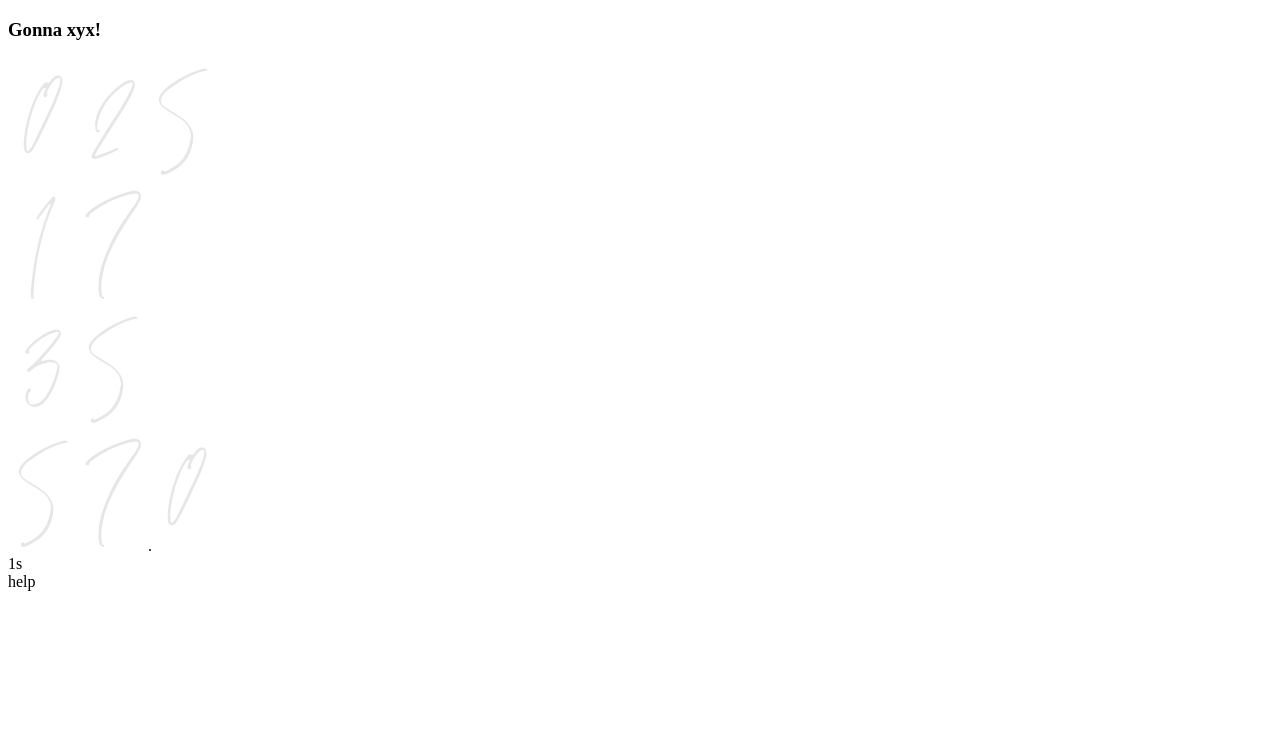
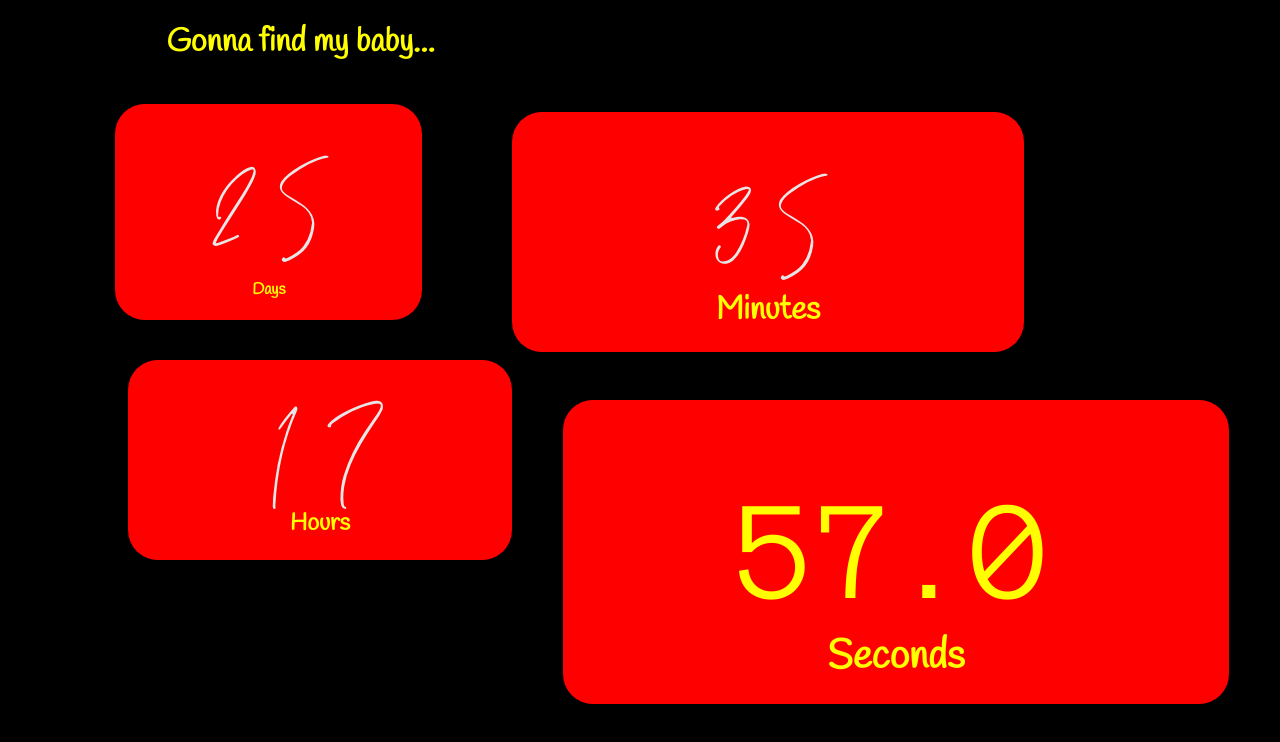
Before and after one commit to merrellkd/countdown-clock, a website: page index.html in a window 1280 px wide. Drawn offline with Linux system fonts and the light colour scheme.

Commit message:
gonna find my baby

```diff
--- a/index.html
+++ b/index.html
@@ -6,19 +6,35 @@
   <title>Countdown Clock</title>
 
   <head>
-    <!-- <link rel="stylesheet" type="text/css" href="styles.css" /> -->
+    <link rel="preconnect" href="https://fonts.googleapis.com">
+    <link rel="preconnect" href="https://fonts.gstatic.com" crossorigin>
+    <link href="https://fonts.googleapis.com/css2?family=Anonymous+Pro:wght@400;700&family=Handlee&display=swap" rel="stylesheet">
+     <link rel="stylesheet" type="text/css" href="styles.css" />
   </head>
 
 <body>
-  <h3>Gonna xyx!</h3>
-  <div id="days">d</div>
-  <div id="hours">h</div>
-  <div id="minutes">m</div>
-  <div id="sec">s</div>
-  <div id="tenths">1s</div>
+<h1 class="gonna">Gonna find my baby...</h1>
+<div class="container">
+  <div class="days square">
+    <div id="days">26</div>
+    <h1>Days</h1>
+  </div>
+  <div class="hours square">
+    <div id="hours">19</div>
+    <h1>Hours</h1>
+  </div>
+  <div class="minutes square">
+    <div id="minutes">56</div>
 
-
-  <div id="dummy">help</div>
+    <h1>Minutes</h1>
+  </div>
+  <div class="seconds square">
+    <div id="seconds">
+      39.6
+    </div>
+    <h1>Seconds</h1>
+  </div>
+  </div>
   <script src="main.js"></script>
 </body>
 
--- a/main.js
+++ b/main.js
@@ -44,14 +44,13 @@ function updateClock(days, hours, minutes, seconds, tenthsOfSeconds) {
     // Extract individual digits for tenths of seconds
     const tenthsOfSecondsOnes = tenthsOfSeconds % 10;
 
-    // console.log(`${daysHundreds}${daysTens}${daysOnes}days,
-    //       ${hoursTens}${hoursOnes}hours,
-    //       ${minutesTens}${minutesOnes}minutes,
-    //       ${secondsTens}${secondsOnes}seconds`);
+    console.log(`${daysHundreds}${daysTens}${daysOnes}days,
+          ${hoursTens}${hoursOnes}hours,
+          ${minutesTens}${minutesOnes}minutes,
+          ${secondsTens}${secondsOnes}seconds`);
 
-    // document.getElementById('sec').innerHTML = '';
-    document.getElementById('days').innerHTML = '<img src="./images/' + images[daysHundreds] + '"><img src="./images/' + images[daysTens] + '"><img src="./images/' + images[daysOnes] + '">';
+    document.getElementById('days').innerHTML = `${daysHundreds > 0? "'<img src=\"./images/" + images[daysHundreds] +">" :''}<img src="./images/${images[daysTens]}"><img src="./images/${images[daysOnes]}">`;
     document.getElementById('hours').innerHTML = '<img src="./images/' + images[hoursTens] + '"><img src="./images/' + images[hoursOnes] + '">';
     document.getElementById('minutes').innerHTML = '<img src="./images/' + images[minutesTens] + '"><img src="./images/' + images[minutesOnes] + '">';
-    document.getElementById('sec').innerHTML = '<img src="./images/' + images[secondsTens] + '"><img src="./images/' + images[secondsOnes] + '">.<img src="./images/' + images[tenthsOfSecondsOnes] + '">';
+    document.getElementById('seconds').innerHTML = `${secondsTens}${secondsOnes}.${tenthsOfSecondsOnes}`;
 }
--- /dev/null
+++ b/styles.css
@@ -0,0 +1,110 @@
+body {
+    margin: 0;
+    padding: 0;
+    height: 100vh;
+    position: abs;
+    background-color: black;
+}
+
+.gonna{
+    color: yellow;
+    position: absolute;
+    left: calc(13%);
+}
+
+.container{
+    position: inherit
+}
+.square {
+    border-radius: 30px;
+    background-color: red;
+    font-size: 100%;
+    display: flex;
+    justify-content: center;
+    align-items: center;
+}
+
+.square h1 {
+    color: yellow;
+    text-align: center;
+    margin-bottom: 20px;
+    position: absolute;
+    bottom: 0;
+    right: 0;
+    left: 0;
+
+}
+
+.days {
+    position: absolute;
+    top: calc(13%);
+    bottom: calc(60%);
+    left: calc(9%);
+    right: calc(67%);
+    font-size: 2rem;
+}
+.days h1 {
+    font-size: 1rem;
+}
+
+.hours {
+    position: absolute;
+    top: calc(45%);
+    bottom: calc(30%);
+    left: calc(10%);
+    right: calc(60%);
+    font-size: 3rem;
+}
+.hours h1 {
+    font-size: 1.5rem;
+}
+
+.minutes {
+    position: absolute;
+    top: calc(14%);
+    bottom: calc(56%);
+    left: calc(40%);
+    right: calc(20%);
+    font-size: 3rem;
+}
+.minutes h1 {
+    font-size: 2rem;
+}
+
+
+.seconds {
+    position: absolute;
+    top: calc(50%);
+    bottom: calc(12%);
+    left: calc(44%);
+    right: calc(4%);
+    font-size: 3rem;
+}
+h1{
+    font-family: 'Handlee', cursive;
+}
+.seconds h1 {
+    font-size: 2.5rem;
+}
+
+#seconds {
+    font-size: 9rem;
+}
+
+#minutes {
+    font-size: 6rem;
+}
+
+#hours {
+    font-size: 5rem;
+}
+
+#days {
+    font-size: 4rem;
+}
+
+.square>div {
+    font-family: 'Anonymous Pro', monospace;
+    color: yellow;
+    text-align: center;
+}
```
Also changed, not shown: test1.html (+86 -31 lines).
